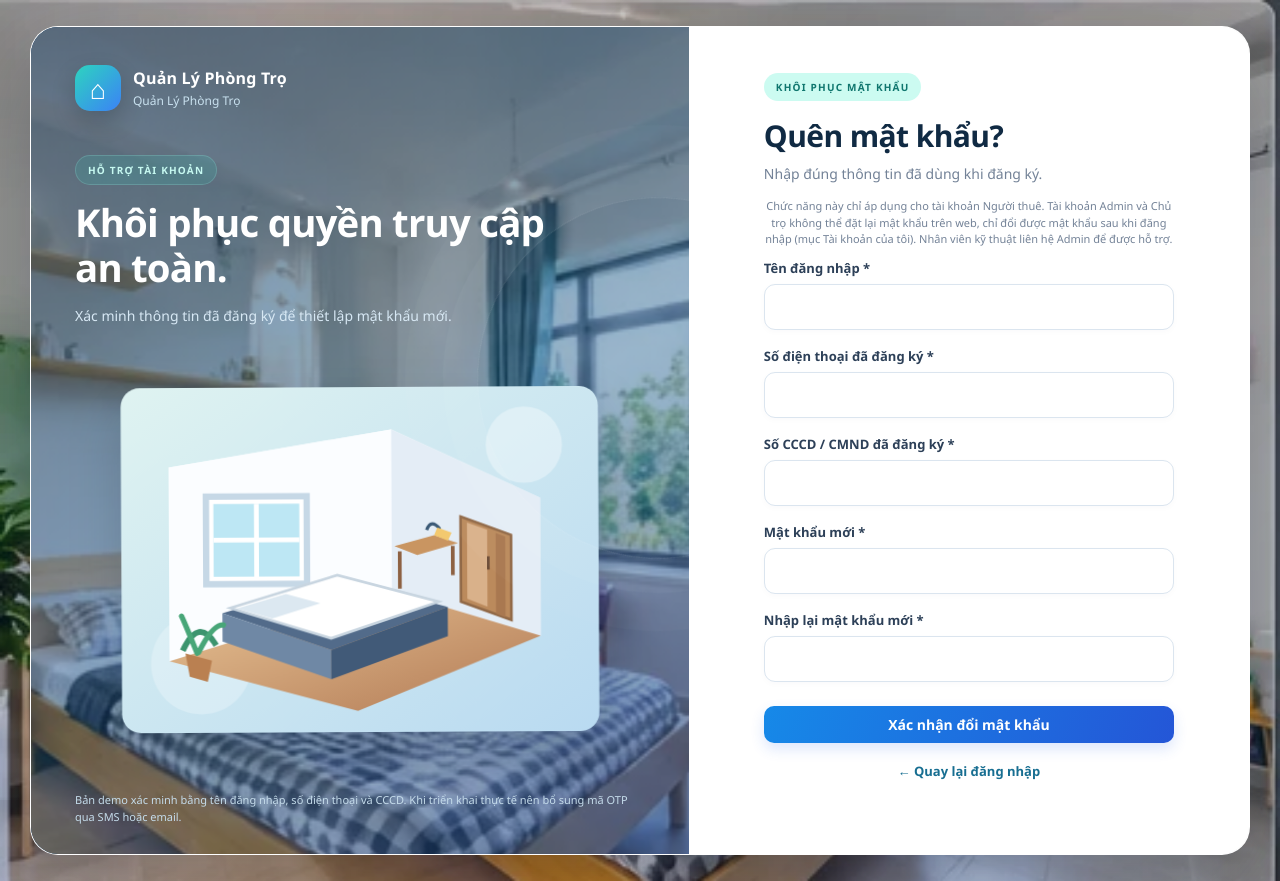
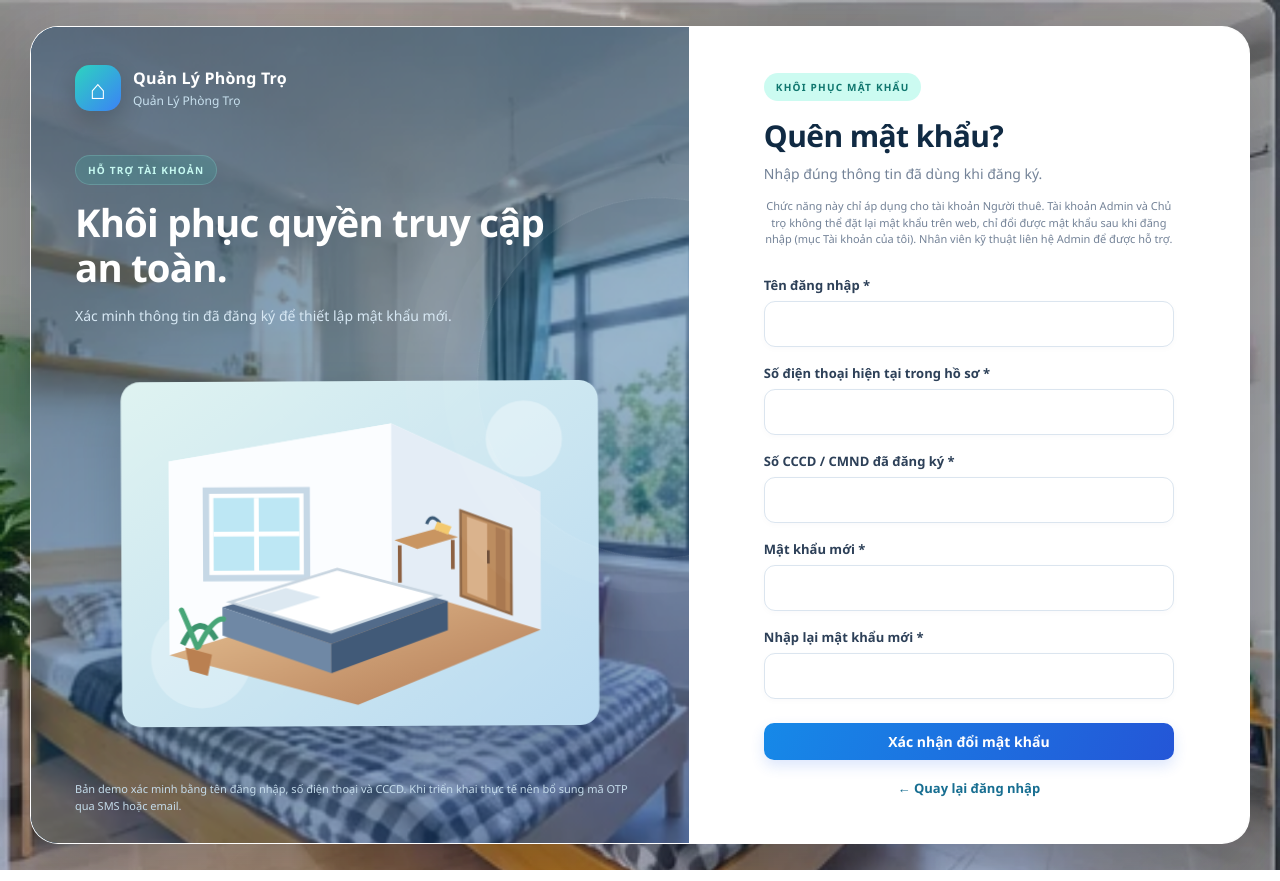
Before and after one commit to SuperHeroes01/BTL_Quan-Ly-Day-Tro, a PHP site: page /quen_mat_khau.php in a window 1280 px wide. Run offline with PHP 8.4, Linux system fonts and the light colour scheme; data comes from the database, SQL or seed files in the repository.

Commit message:
Update quen_mat_khau.php

```diff
--- a/quen_mat_khau.php
+++ b/quen_mat_khau.php
@@ -37,15 +37,14 @@ $brand = Setting::get('ten_day_tro', APP_NAME);
   <section class="auth-form-wrap">
     <form class="auth-form" method="post" data-validate>
       <?= csrf_field() ?>
-      <div class="auth-heading"><span class="auth-tag">KHÔI PHỤC MẬT KHẨU</span><h2>Quên mật khẩu?</h2><p>Nhập đúng thông tin đã dùng khi đăng ký.</p>
-         <p class="auth-note">Chức năng này chỉ áp dụng cho tài khoản Người thuê. Tài khoản Admin và Chủ trọ không thể đặt lại mật khẩu trên web, chỉ đổi được mật khẩu sau khi đăng nhập (mục Tài khoản của tôi). Nhân viên kỹ thuật liên hệ Admin để được hỗ trợ.</p>
+      <div class="auth-heading"><span class="auth-tag">KHÔI PHỤC MẬT KHẨU</span><h2>Quên mật khẩu?</h2><p>Nhập đúng thông tin đã dùng khi đăng ký.</p><p class="auth-note">Chức năng này chỉ áp dụng cho tài khoản Người thuê. Tài khoản Admin và Chủ trọ không thể đặt lại mật khẩu trên web, chỉ đổi được mật khẩu sau khi đăng nhập (mục Tài khoản của tôi). Nhân viên kỹ thuật liên hệ Admin để được hỗ trợ.</p></div>
       <?php if ($success): ?>
         <div class="alert success">Đã đổi mật khẩu thành công. Bạn có thể đăng nhập bằng mật khẩu mới.</div>
         <a class="btn auth-submit" href="<?= h(url('login.php')) ?>">Quay lại đăng nhập</a>
       <?php else: ?>
         <?php if ($error): ?><div class="alert error"><?= h($error) ?></div><?php endif; ?>
         <div class="field"><label>Tên đăng nhập *</label><input name="username" value="<?= h($d['username']) ?>" required autocomplete="username"></div>
-        <div class="field"><label>Số điện thoại đã đăng ký *</label><input name="phone" value="<?= h($d['phone']) ?>" required inputmode="numeric"></div>
+        <div class="field"><label>Số điện thoại hiện tại trong hồ sơ *</label><input name="phone" value="<?= h($d['phone']) ?>" required inputmode="numeric"></div>
         <div class="field"><label>Số CCCD / CMND đã đăng ký *</label><input name="identity_card" value="<?= h($d['identity_card']) ?>" required inputmode="numeric"></div>
         <div class="field"><label>Mật khẩu mới *</label><input type="password" name="password" required minlength="6" autocomplete="new-password"></div>
         <div class="field"><label>Nhập lại mật khẩu mới *</label><input type="password" name="password_again" required minlength="6" autocomplete="new-password"></div>
```
